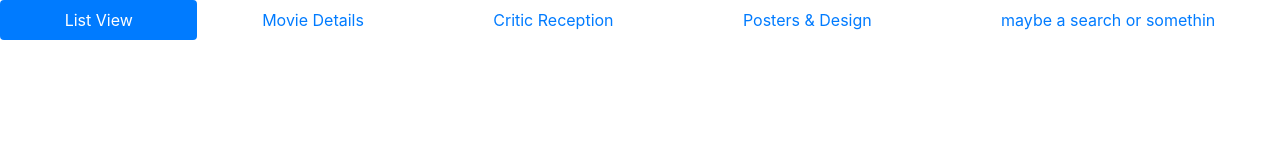
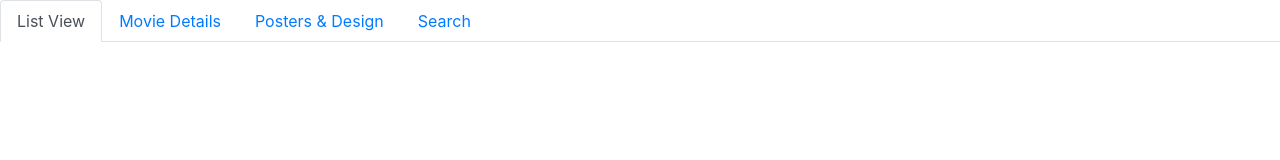
Before and after one commit to Oreo02/Movie-Database, a plain HTML site: page index.html in a window 1280 px wide. Drawn offline with nearby package versions, Linux system fonts and the light colour scheme.

Commit message:
added some js and i dunno man

```diff
--- a/index.html
+++ b/index.html
@@ -22,14 +22,28 @@
 </head>
 
 <body>
-  <nav class="nav nav-pills flex-column flex-sm-row">
-  <a class="flex-sm-fill text-sm-center nav-link active" aria-current="page" href="#">List View</a>
-  <a class="flex-sm-fill text-sm-center nav-link" href="#">Movie Details</a>
-  <a class="flex-sm-fill text-sm-center nav-link" href="#">Critic Reception</a>
-  <a class="flex-sm-fill text-sm-center nav-link" href="#">Posters & Design</a>
-  <a class="flex-sm-fill text-sm-center nav-link" href="#">maybe a search or somethin</a>
+  <ul class="nav nav-tabs">
+  <li class="nav-item">
+    <a class="nav-link active" aria-current="page" href="#">List View</a>
+  </li>
+  <li class="nav-item">
+    <a class="nav-link" href="#">Movie Details</a>
+  </li>
+  <li class="nav-item">
+    <a class="nav-link" href="#">Posters & Design</a>
+  </li>
+  <li class="nav-item">
+    <a class="nav-link" href="#">Search</a>
+  </li>
+</ul>
 
-</nav>
+ <div class="tab-content">
+  <div class="tab-pane fade show active" id="list-view" role="tabpanel" aria-labelledby="home-tab"></div>
+  <div class="tab-pane fade" id="movie-details" role="tabpanel" aria-labelledby="profile-tab"></div>
+  <div class="tab-pane fade" id="posters-design" role="tabpanel" aria-labelledby="messages-tab"></div>
+  <div class="tab-pane fade" id="search" role="tabpanel" aria-labelledby="settings-tab"></div>
+</div>
+
 </body>
 
 </html>
```
Also changed, not shown: script.js (+22 -0 lines).
